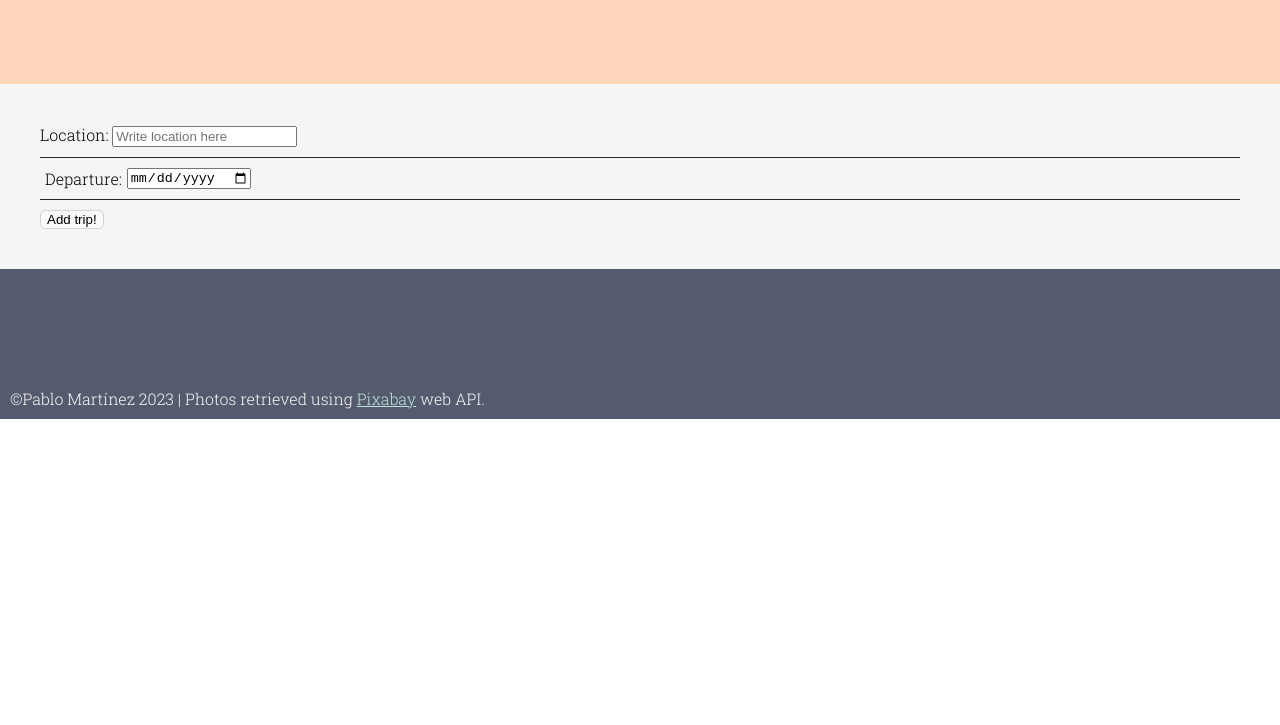
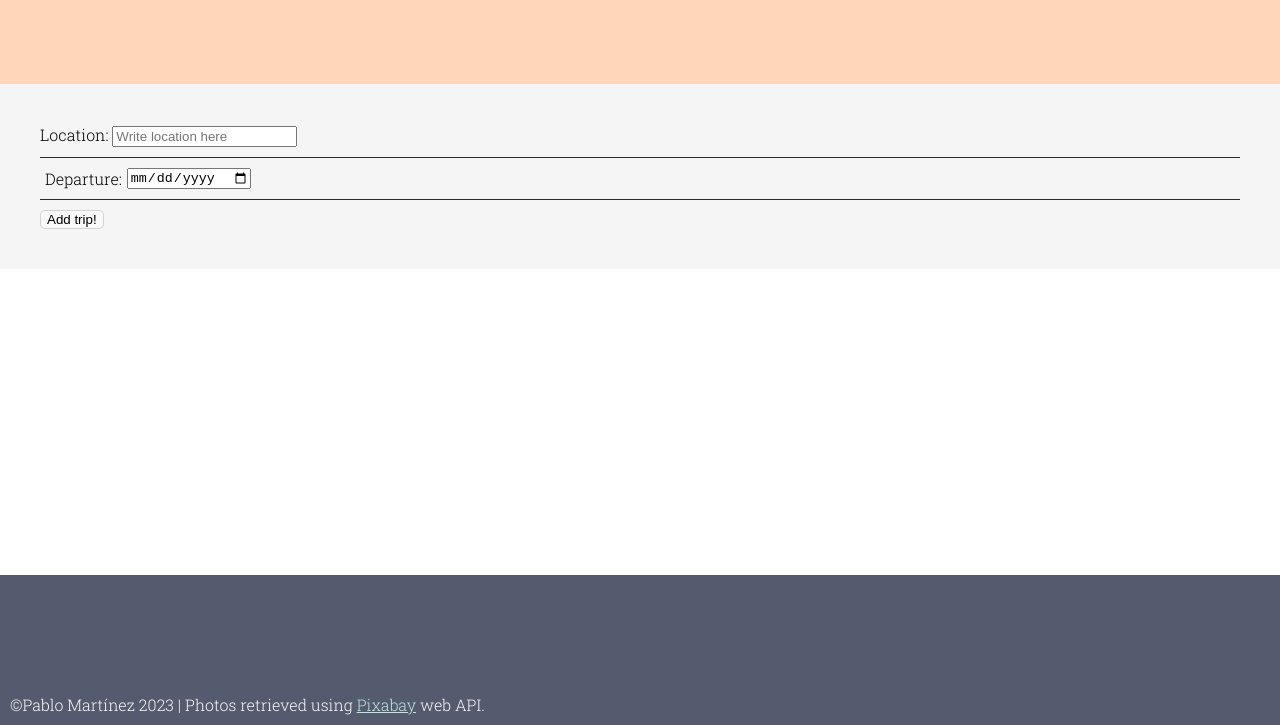
Before and after one commit to pablomartan/travel-app, a website built with webpack: page src/client/html/index.html in a window 1280 px wide. Shown: the part 75-800 px from the top of the page. Built offline with nearby package versions, Linux system fonts and the light colour scheme; a web font is replaced by a local one.

Commit message:
feat: mooved footer to bottom of the page

```diff
--- a/src/client/styles/base.scss
+++ b/src/client/styles/base.scss
@@ -1,16 +1,21 @@
 @use 'variables' as vari;
 
+html {
+    height: 100%;
+}
+
 body {
+    display: flex;
+    flex-direction: column;
+    width: 100%;
+    height: 100%;
     font-size: 1em;
     font-family: vari.$serif;
     margin: 0;
-    width: 100%;
 }
 
 main {
-    display: flex;
-    flex-direction: column;
-    align-items: center;
+    flex: 1 0 auto;
 }
 
 section {
```
